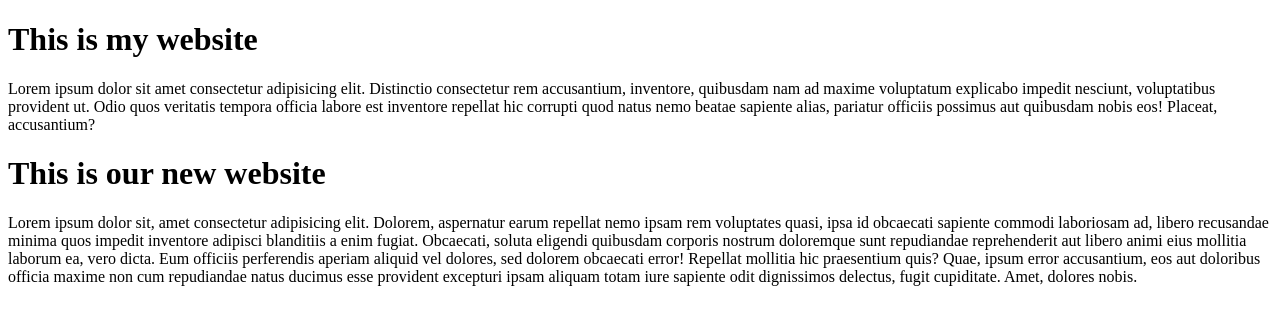
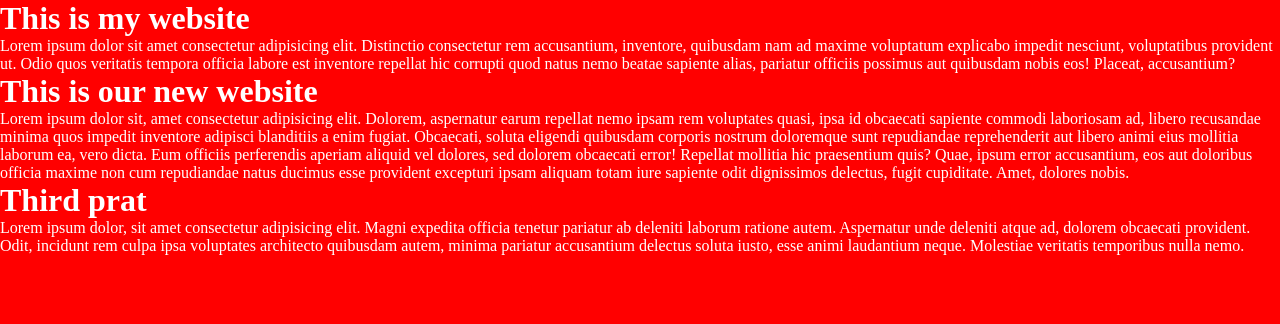
Before and after one commit to helal1190/website, a plain HTML site: page index.html in a window 1280 px wide. Drawn offline with Linux system fonts and the light colour scheme.

Commit message:
background change

```diff
--- a/index.html
+++ b/index.html
@@ -13,5 +13,8 @@
 
     <h1> This is our new website </h1>
     <p> Lorem ipsum dolor sit, amet consectetur adipisicing elit. Dolorem, aspernatur earum repellat nemo ipsam rem voluptates quasi, ipsa id obcaecati sapiente commodi laboriosam ad, libero recusandae minima quos impedit inventore adipisci blanditiis a enim fugiat. Obcaecati, soluta eligendi quibusdam corporis nostrum doloremque sunt repudiandae reprehenderit aut libero animi eius mollitia laborum ea, vero dicta. Eum officiis perferendis aperiam aliquid vel dolores, sed dolorem obcaecati error! Repellat mollitia hic praesentium quis? Quae, ipsum error accusantium, eos aut doloribus officia maxime non cum repudiandae natus ducimus esse provident excepturi ipsam aliquam totam iure sapiente odit dignissimos delectus, fugit cupiditate. Amet, dolores nobis. </p>
+
+    <h1> Third prat </h1>
+    <p> Lorem ipsum dolor, sit amet consectetur adipisicing elit. Magni expedita officia tenetur pariatur ab deleniti laborum ratione autem. Aspernatur unde deleniti atque ad, dolorem obcaecati provident. Odit, incidunt rem culpa ipsa voluptates architecto quibusdam autem, minima pariatur accusantium delectus soluta iusto, esse animi laudantium neque. Molestiae veritatis temporibus nulla nemo. </p>
 </body>
 </html>
--- a/style.css
+++ b/style.css
@@ -0,0 +1,9 @@
+*{
+    padding: 0;
+    margin: 0;
+}
+
+body{
+    background: red;
+    color:white;
+}
```
